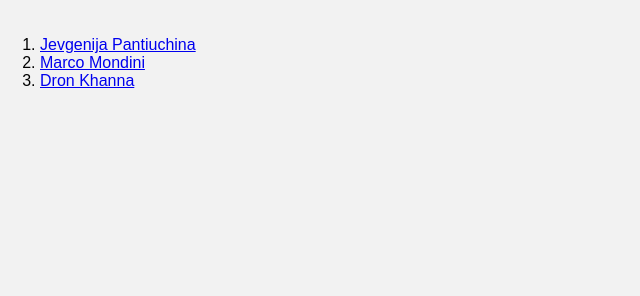
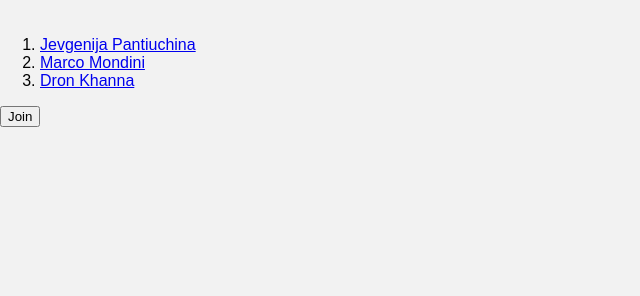
Before and after one commit to jpantiuchina/startuppuccino-website, a PHP site: page /projects/project.php in a window 1280 px wide. Shown: the part 354-650 px from the top of the page, without its empty margins (0-640 px from the left). Run offline with PHP 8.4, Linux system fonts and the light colour scheme; some web fonts are replaced.

Commit message:
Project and person webpage templates - added Join/Leave project button

```diff
--- a/projects/project.php
+++ b/projects/project.php
@@ -9,6 +9,9 @@ On the portal, startuppers and enterpreneurs can find every direct guidance thro
 Startuppuccino is a free service, born during the Lean Startup course and sponsored by Unibz.
 
 Our website: www.startuppuccino.com';
+
+$amIAMember = false;
+$amILoggedIn = true;
 
 
 ?>
@@ -38,6 +41,20 @@ Our website: www.startuppuccino.com';
 			<li><a href="/people/3">Dron Khanna</a></li>
 		</ol>
 
+
+		<?php if ($amILoggedIn) { ?>
+			<?php if ($amIAMember) { ?>
+				<form action="/projects/${project.id}/leave">
+					<button type="submit" class="btn btn-danger">Leave</button>
+	            </form>
+			<?php } else { ?>
+				<form action="/projects/${project.id}/join">
+	                <button type="submit" class="btn btn-success">Join</button>
+	            </form>
+			<?php } ?>
+		<?php } ?>
+
+
 		<?php include '../assets/php/footer.php'; ?>
 
 	</body>
```
